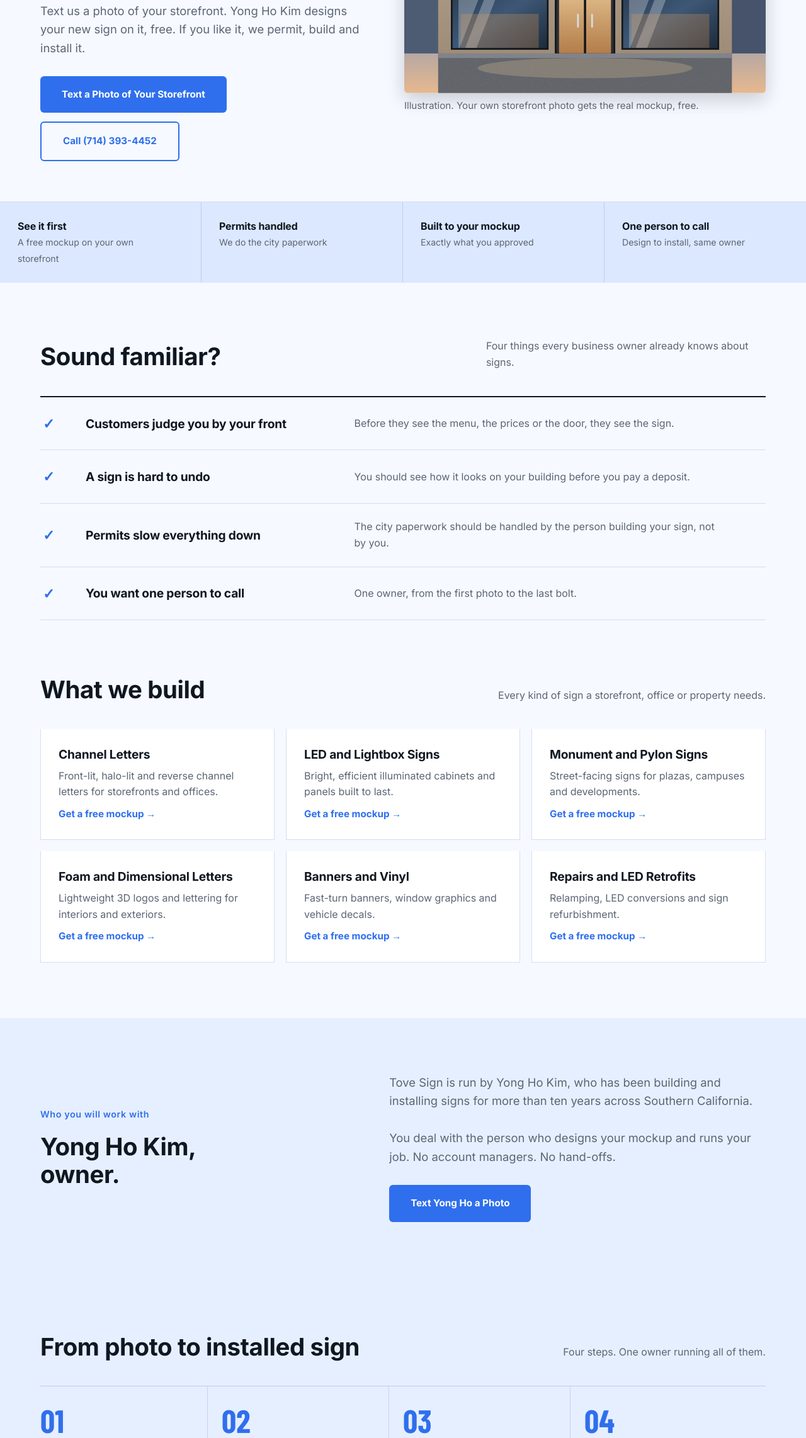
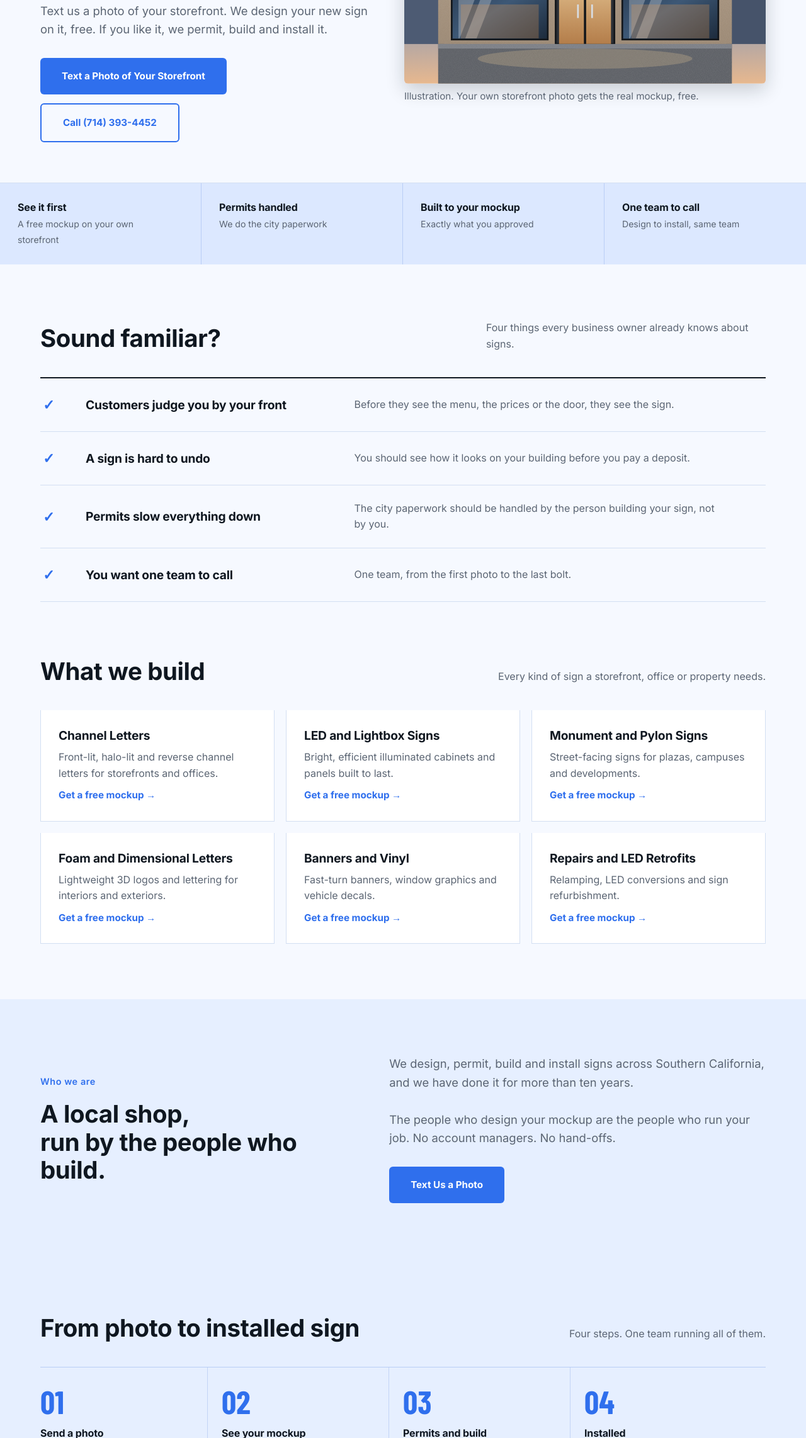
Before and after one commit to jaydenykim/tove-sign, a plain HTML site: page index.html in a window 1280 px wide. Shown: the part 516-2800 px from the top of the page at 63% size. Drawn offline with nearby package versions, Linux system fonts and the light colour scheme; a web font is replaced by a local one.

Commit message:
Use we voice, drop owner emphasis
Co-Authored-By: Claude Sonnet 5.5 <noreply@anthropic.com>
Claude-Session: https://claude.ai/code/session_01BUkAaziiEKHoAwAFJWk3aX

```diff
--- a/index.html
+++ b/index.html
@@ -9,7 +9,7 @@
 <main>
 <section class="hero" style="padding-bottom:64px"><div><p class="kick">Custom signs &middot; Los Angeles, Orange County, San Diego</p>
 <h1>See your sign on your building <em>before</em> you pay for it.</h1>
-<p class="lede">Text us a photo of your storefront. Yong Ho Kim designs your new sign on it, free. If you like it, we permit, build and install it.</p>
+<p class="lede">Text us a photo of your storefront. We design your new sign on it, free. If you like it, we permit, build and install it.</p>
 <div class="ctas"><a class="btn big" href="sms:+17143934452">Text a Photo of Your Storefront</a><a class="btn alt big" href="tel:+17143934452">Call (714) 393-4452</a></div></div>
 <figure class="art"><svg viewBox="0 0 640 440" role="img" aria-label="Illustration of a storefront at dusk with an illuminated channel letter sign">
 <defs>
@@ -43,20 +43,20 @@
 </svg><figcaption>Illustration. Your own storefront photo gets the real mockup, free.</figcaption></figure>
 
 </section>
-<div class="strip"><div><b>See it first</b><span>A free mockup on your own storefront</span></div><div><b>Permits handled</b><span>We do the city paperwork</span></div><div><b>Built to your mockup</b><span>Exactly what you approved</span></div><div><b>One person to call</b><span>Design to install, same owner</span></div></div>
-<section id="before" style="padding-bottom:0"><div class="head"><h2>Sound familiar?</h2><p>Four things every business owner already knows about signs.</p></div><div class="spec"><div class="row"><span class="n">&#10003;</span><h3>Customers judge you by your front</h3><p>Before they see the menu, the prices or the door, they see the sign.</p><span class="ar"></span></div><div class="row"><span class="n">&#10003;</span><h3>A sign is hard to undo</h3><p>You should see how it looks on your building before you pay a deposit.</p><span class="ar"></span></div><div class="row"><span class="n">&#10003;</span><h3>Permits slow everything down</h3><p>The city paperwork should be handled by the person building your sign, not by you.</p><span class="ar"></span></div><div class="row"><span class="n">&#10003;</span><h3>You want one person to call</h3><p>One owner, from the first photo to the last bolt.</p><span class="ar"></span></div></div></section>
+<div class="strip"><div><b>See it first</b><span>A free mockup on your own storefront</span></div><div><b>Permits handled</b><span>We do the city paperwork</span></div><div><b>Built to your mockup</b><span>Exactly what you approved</span></div><div><b>One team to call</b><span>Design to install, same team</span></div></div>
+<section id="before" style="padding-bottom:0"><div class="head"><h2>Sound familiar?</h2><p>Four things every business owner already knows about signs.</p></div><div class="spec"><div class="row"><span class="n">&#10003;</span><h3>Customers judge you by your front</h3><p>Before they see the menu, the prices or the door, they see the sign.</p><span class="ar"></span></div><div class="row"><span class="n">&#10003;</span><h3>A sign is hard to undo</h3><p>You should see how it looks on your building before you pay a deposit.</p><span class="ar"></span></div><div class="row"><span class="n">&#10003;</span><h3>Permits slow everything down</h3><p>The city paperwork should be handled by the person building your sign, not by you.</p><span class="ar"></span></div><div class="row"><span class="n">&#10003;</span><h3>You want one team to call</h3><p>One team, from the first photo to the last bolt.</p><span class="ar"></span></div></div></section>
 <section id="services"><div class="head"><h2>What we build</h2><p>Every kind of sign a storefront, office or property needs.</p></div><div class="svc"><a class="sv" href="#quote"><h3>Channel Letters</h3><p>Front-lit, halo-lit and reverse channel letters for storefronts and offices.</p><span>Get a free mockup &rarr;</span></a><a class="sv" href="#quote"><h3>LED and Lightbox Signs</h3><p>Bright, efficient illuminated cabinets and panels built to last.</p><span>Get a free mockup &rarr;</span></a><a class="sv" href="#quote"><h3>Monument and Pylon Signs</h3><p>Street-facing signs for plazas, campuses and developments.</p><span>Get a free mockup &rarr;</span></a><a class="sv" href="#quote"><h3>Foam and Dimensional Letters</h3><p>Lightweight 3D logos and lettering for interiors and exteriors.</p><span>Get a free mockup &rarr;</span></a><a class="sv" href="#quote"><h3>Banners and Vinyl</h3><p>Fast-turn banners, window graphics and vehicle decals.</p><span>Get a free mockup &rarr;</span></a><a class="sv" href="#quote"><h3>Repairs and LED Retrofits</h3><p>Relamping, LED conversions and sign refurbishment.</p><span>Get a free mockup &rarr;</span></a></div></section>
 
-<section id="about" class="alt"><div class="about"><div><p class="kick">Who you will work with</p><h2>Yong Ho Kim,<br>owner.</h2></div>
-<div><p class="lede" style="max-width:52ch">Tove Sign is run by Yong Ho Kim, who has been building and installing signs for more than ten years across Southern California.</p>
-<p class="lede" style="max-width:52ch">You deal with the person who designs your mockup and runs your job. No account managers. No hand-offs.</p>
-<a class="btn big" href="sms:+17143934452">Text Yong Ho a Photo</a></div></div></section>
-<section id="process" class="dark"><div class="head"><h2>From photo to installed sign</h2><p>Four steps. One owner running all of them.</p></div><ol class="steps"><li><b>Send a photo</b>Text us your storefront.</li><li><b>See your mockup</b>Free, designed by the owner.</li><li><b>Permits and build</b>City paperwork, then fabrication.</li><li><b>Installed</b>Clean, safe, on schedule.</li></ol></section>
+<section id="about" class="alt"><div class="about"><div><p class="kick">Who we are</p><h2>A local shop,<br>run by the people who build.</h2></div>
+<div><p class="lede" style="max-width:52ch">We design, permit, build and install signs across Southern California, and we have done it for more than ten years.</p>
+<p class="lede" style="max-width:52ch">The people who design your mockup are the people who run your job. No account managers. No hand-offs.</p>
+<a class="btn big" href="sms:+17143934452">Text Us a Photo</a></div></div></section>
+<section id="process" class="dark"><div class="head"><h2>From photo to installed sign</h2><p>Four steps. One team running all of them.</p></div><ol class="steps"><li><b>Send a photo</b>Text us your storefront.</li><li><b>See your mockup</b>Free, designed in house.</li><li><b>Permits and build</b>City paperwork, then fabrication.</li><li><b>Installed</b>Clean, safe, on schedule.</li></ol></section>
 <section id="areas"><div class="head"><h2>Where we work</h2><p>Based in Buena Park, Orange County. Jobs across Buena Park, CA. Serving Los Angeles, Orange County and San Diego.</p></div>
 <div class="areas"><a class="area" href="/los-angeles/"><h3>Los Angeles</h3><p>Hollywood to Downtown, the Valley to the Westside.</p></a><a class="area" href="/orange-county/"><h3>Orange County</h3><p>Anaheim and Irvine to Costa Mesa and Huntington Beach.</p></a><a class="area" href="/san-diego/"><h3>San Diego</h3><p>Downtown and La Jolla to Chula Vista and Oceanside.</p></a></div></section>
-<section id="faq"><div class="head"><h2>Questions</h2><p>Straight answers before you reach out.</p></div><div class="faq"><details><summary>Is the mockup really free?</summary><p>Yes. Yong Ho designs it himself from your photo. No charge, no obligation.</p></details><details><summary>What do I need to send?</summary><p>A photo of your storefront. If you have a logo or a size in mind, send that too, but a photo is enough to start.</p></details><details><summary>Do you handle city permits?</summary><p>Yes. We prepare and submit the permit paperwork as part of the job.</p></details><details><summary>Which areas do you serve?</summary><p>Los Angeles, Orange County and San Diego. Ask us about jobs elsewhere in California.</p></details><details><summary>What kinds of signs do you make?</summary><p>Channel letters, LED and lightbox signs, monument and pylon signs, foam and dimensional letters, banners and vinyl, plus repairs and LED retrofits.</p></details></div></section>
+<section id="faq"><div class="head"><h2>Questions</h2><p>Straight answers before you reach out.</p></div><div class="faq"><details><summary>Is the mockup really free?</summary><p>Yes. We design it ourselves from your photo. No charge, no obligation.</p></details><details><summary>What do I need to send?</summary><p>A photo of your storefront. If you have a logo or a size in mind, send that too, but a photo is enough to start.</p></details><details><summary>Do you handle city permits?</summary><p>Yes. We prepare and submit the permit paperwork as part of the job.</p></details><details><summary>Which areas do you serve?</summary><p>Los Angeles, Orange County and San Diego. Ask us about jobs elsewhere in California.</p></details><details><summary>What kinds of signs do you make?</summary><p>Channel letters, LED and lightbox signs, monument and pylon signs, foam and dimensional letters, banners and vinyl, plus repairs and LED retrofits.</p></details></div></section>
 <section id="quote" class="quote"><div><p class="kick">Free quote</p><h2>Get your<br>free mockup.</h2>
-<p class="lede" style="margin-top:20px">Text a photo of your storefront, or fill this in. Yong Ho sends back your mockup and a clear price. Prefer to talk? Call.</p>
+<p class="lede" style="margin-top:20px">Text a photo of your storefront, or fill this in. We send back your mockup and a clear price. Prefer to talk? Call.</p>
 <a class="big" href="tel:+17143934452">(714) 393-4452</a><p class="note">yong@tovesign.com</p></div><form action="https://api.web3forms.com/submit" method="POST">
 <input type="hidden" name="access_key" value="REPLACE_WITH_WEB3FORMS_ACCESS_KEY"><input type="hidden" name="subject" value="New Tove Sign quote request"><input type="hidden" name="from_name" value="Tove Sign Website">
 <input class="hp" type="checkbox" name="botcheck" tabindex="-1" autocomplete="off">
```
Also changed, not shown: los-angeles/index.html (+2 -2 lines), orange-county/index.html (+2 -2 lines), san-diego/index.html (+2 -2 lines).
